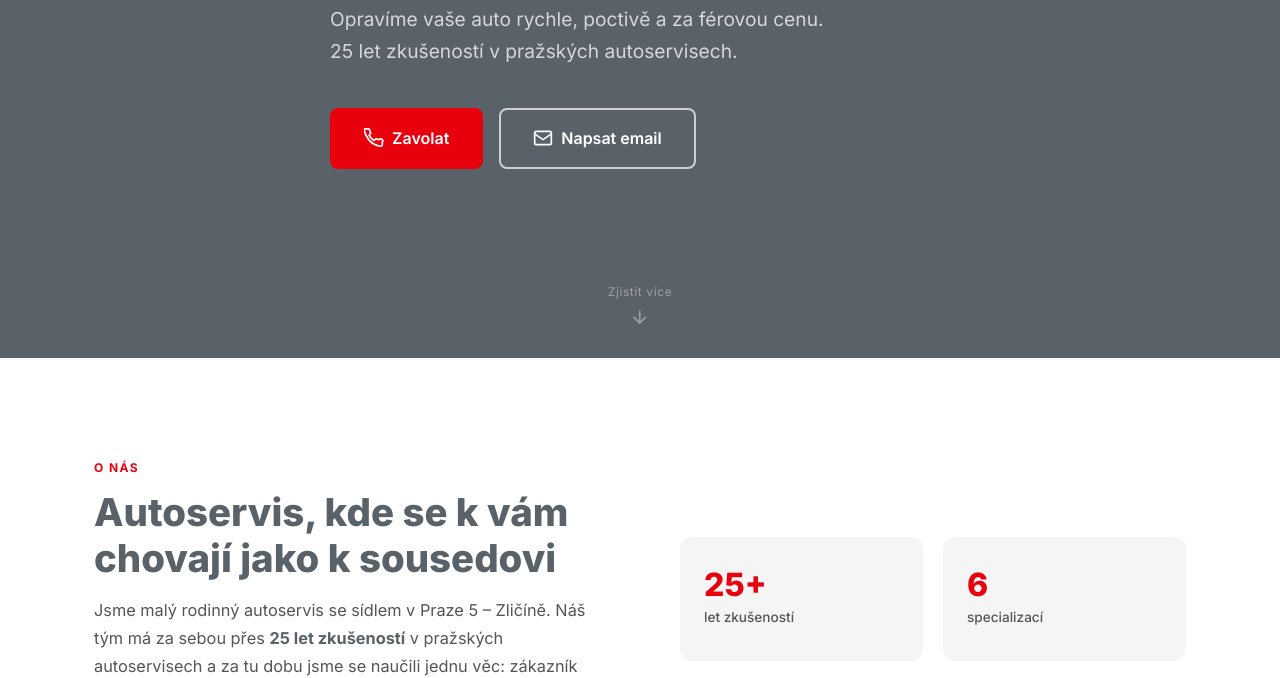
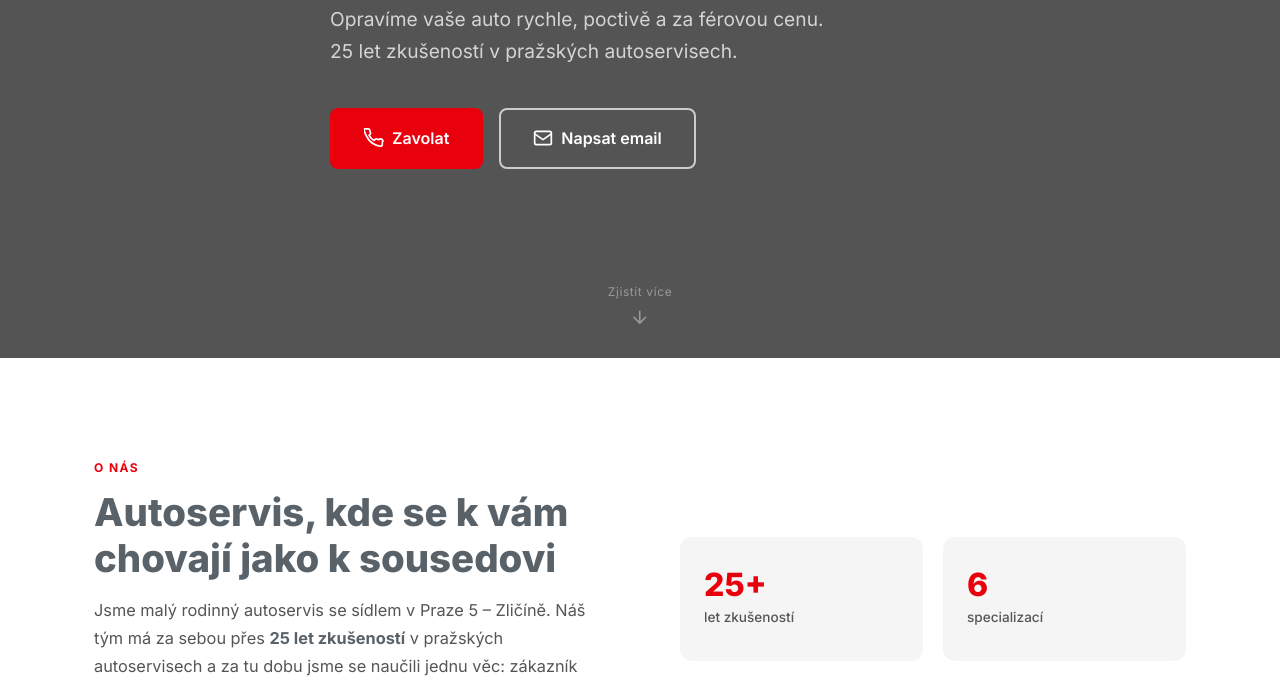
Before and after one commit to Blasto1337/craftcar-web-redesign, a plain HTML site: page index.html in a window 1280 px wide. Shown: the part 442-1120 px from the top of the page. Drawn offline with Linux system fonts and the light colour scheme.

Commit message:
Change hero background color to #545454
Co-Authored-By: Claude Sonnet 4.6 <noreply@anthropic.com>

```diff
--- a/assets/css/style.css
+++ b/assets/css/style.css
@@ -227,7 +227,7 @@ ul { list-style: none; }
   display: flex;
   flex-direction: column;
   justify-content: center;
-  background: #596268;
+  background: #545454;
   overflow: hidden;
 }
 
```
